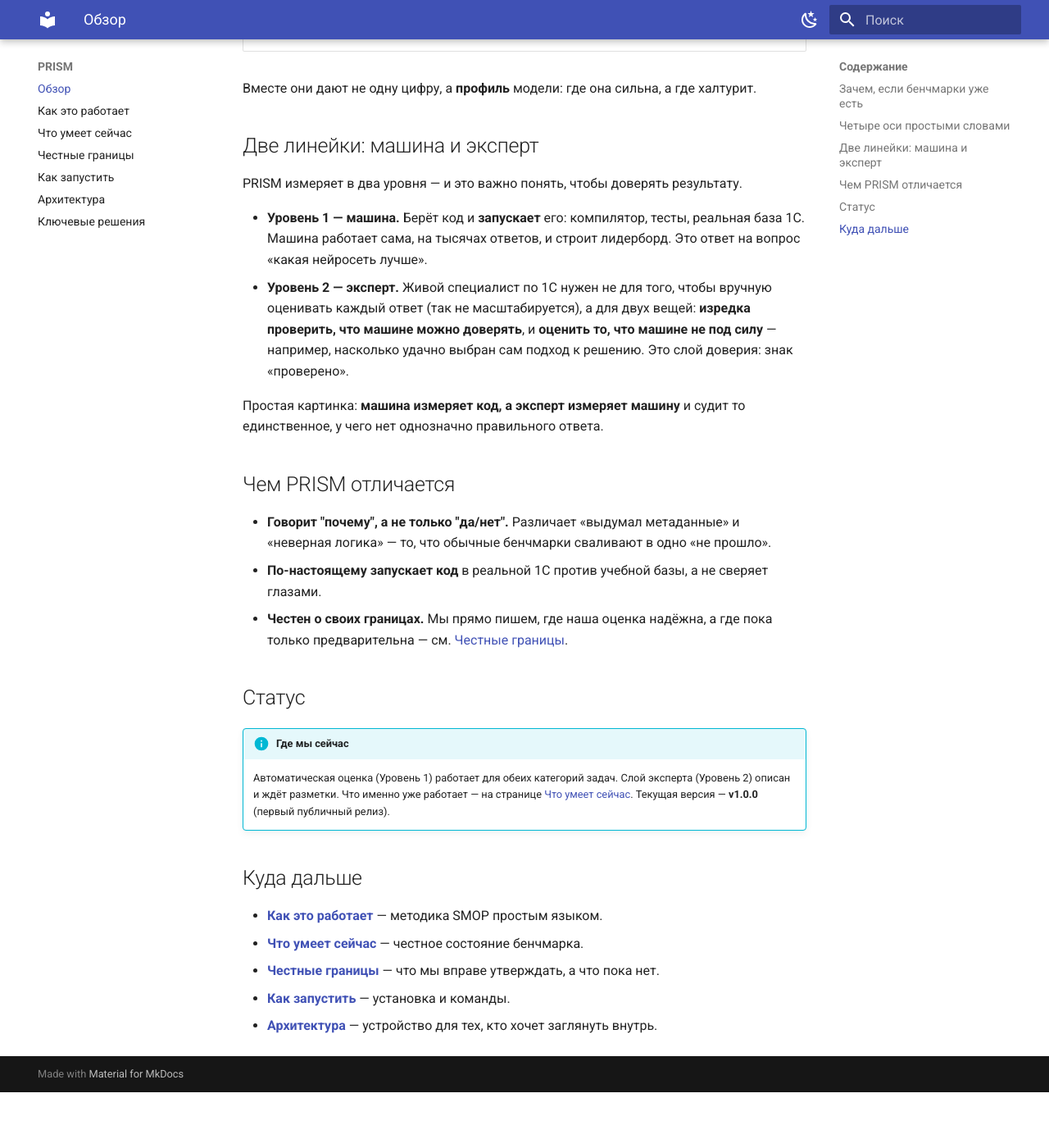
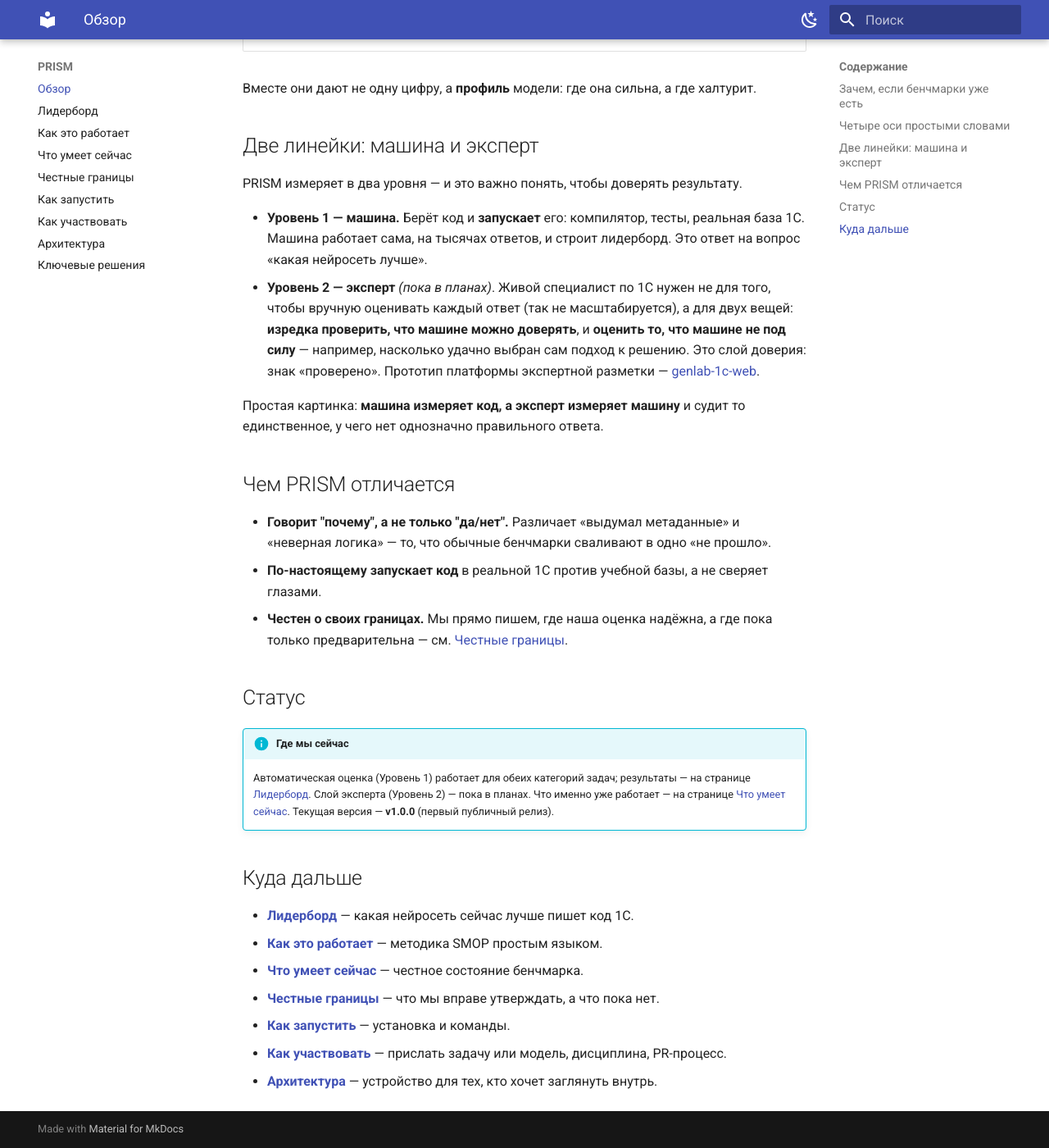
Before and after one commit to genlab-1c/prism, an MkDocs documentation site: the page built from docs/index.md, in a window 1280 px wide and 1400 px high, scrolled down 1298 px. Shown: the whole window at 82% size. Built offline with MkDocs 1.6.1 and Material for MkDocs 9.7.7, drawn with Linux system fonts in a browser that asks for light colours; before the commit the page ends 2630 px from its top, so only the background shows below that.

Commit message:
docs: leaderboard page and reconcile docs with README
Новая страница «Лидерборд» (таблицы A/B с рангом, профили по навыкам, как пополнить)
в навигации MkDocs; добавлена внешняя ссылка «Как участвовать»; расширение md_in_html
для рендера таблиц. Страницы сверены с README: L2 помечен «в планах» (прототип
genlab-1c-web), исполнение в Docker по умолчанию; в status.md починены устаревшие числа
(7→10 моделей, прогон A — 10 задач). README пересобран (markdown-атрибут в div-обёртках,
на GitHub невидим).

```diff
--- a/docs/index.md
+++ b/docs/index.md
@@ -47,10 +47,11 @@
 - **Уровень 1 — машина.** Берёт код и **запускает** его: компилятор, тесты, реальная
   база 1С. Машина работает сама, на тысячах ответов, и строит лидерборд. Это ответ на
   вопрос «какая нейросеть лучше».
-- **Уровень 2 — эксперт.** Живой специалист по 1С нужен не для того, чтобы вручную
-  оценивать каждый ответ (так не масштабируется), а для двух вещей: **изредка проверить,
-  что машине можно доверять**, и **оценить то, что машине не под силу** — например,
-  насколько удачно выбран сам подход к решению. Это слой доверия: знак «проверено».
+- **Уровень 2 — эксперт** *(пока в планах)*. Живой специалист по 1С нужен не для того,
+  чтобы вручную оценивать каждый ответ (так не масштабируется), а для двух вещей: **изредка
+  проверить, что машине можно доверять**, и **оценить то, что машине не под силу** —
+  например, насколько удачно выбран сам подход к решению. Это слой доверия: знак «проверено».
+  Прототип платформы экспертной разметки — [genlab-1c-web](https://github.com/4dand/genlab-1c-web).
 
 Простая картинка: **машина измеряет код, а эксперт измеряет машину** и судит то
 единственное, у чего нет однозначно правильного ответа.
@@ -67,14 +68,17 @@
 ## Статус
 
 !!! info "Где мы сейчас"
-    Автоматическая оценка (Уровень 1) работает для обеих категорий задач. Слой эксперта
-    (Уровень 2) описан и ждёт разметки. Что именно уже работает — на странице
-    [Что умеет сейчас](status.md). Текущая версия — **v1.0.0** (первый публичный релиз).
+    Автоматическая оценка (Уровень 1) работает для обеих категорий задач; результаты —
+    на странице [Лидерборд](leaderboard.md). Слой эксперта (Уровень 2) — пока в планах.
+    Что именно уже работает — на странице [Что умеет сейчас](status.md). Текущая версия —
+    **v1.0.0** (первый публичный релиз).
 
 ## Куда дальше
 
+- **[Лидерборд](leaderboard.md)** — какая нейросеть сейчас лучше пишет код 1С.
 - **[Как это работает](how-it-works.md)** — методика SMOP простым языком.
 - **[Что умеет сейчас](status.md)** — честное состояние бенчмарка.
 - **[Честные границы](validity.md)** — что мы вправе утверждать, а что пока нет.
 - **[Как запустить](cli.md)** — установка и команды.
+- **[Как участвовать](https://github.com/genlab-1c/prism/blob/main/CONTRIBUTING.md)** — прислать задачу или модель, дисциплина, PR-процесс.
 - **[Архитектура](architecture.md)** — устройство для тех, кто хочет заглянуть внутрь.
--- a/mkdocs.yml
+++ b/mkdocs.yml
@@ -24,6 +24,7 @@
 markdown_extensions:
   - admonition
   - attr_list
+  - md_in_html        # рендерить markdown-таблицы внутри <div align="center"> (как на GitHub)
   - tables
   - toc:
       permalink: true
@@ -34,9 +35,11 @@
 
 nav:
   - Обзор: index.md
+  - Лидерборд: leaderboard.md
   - Как это работает: how-it-works.md
   - Что умеет сейчас: status.md
   - Честные границы: validity.md
   - Как запустить: cli.md
+  - Как участвовать: https://github.com/genlab-1c/prism/blob/main/CONTRIBUTING.md
   - Архитектура: architecture.md
   - Ключевые решения: decisions.md
```
Also changed, not shown: README.md (+4 -4 lines), docs/how-it-works.md (+4 -3 lines), docs/leaderboard.md (added, +114 -0 lines), docs/status.md (+10 -8 lines).
